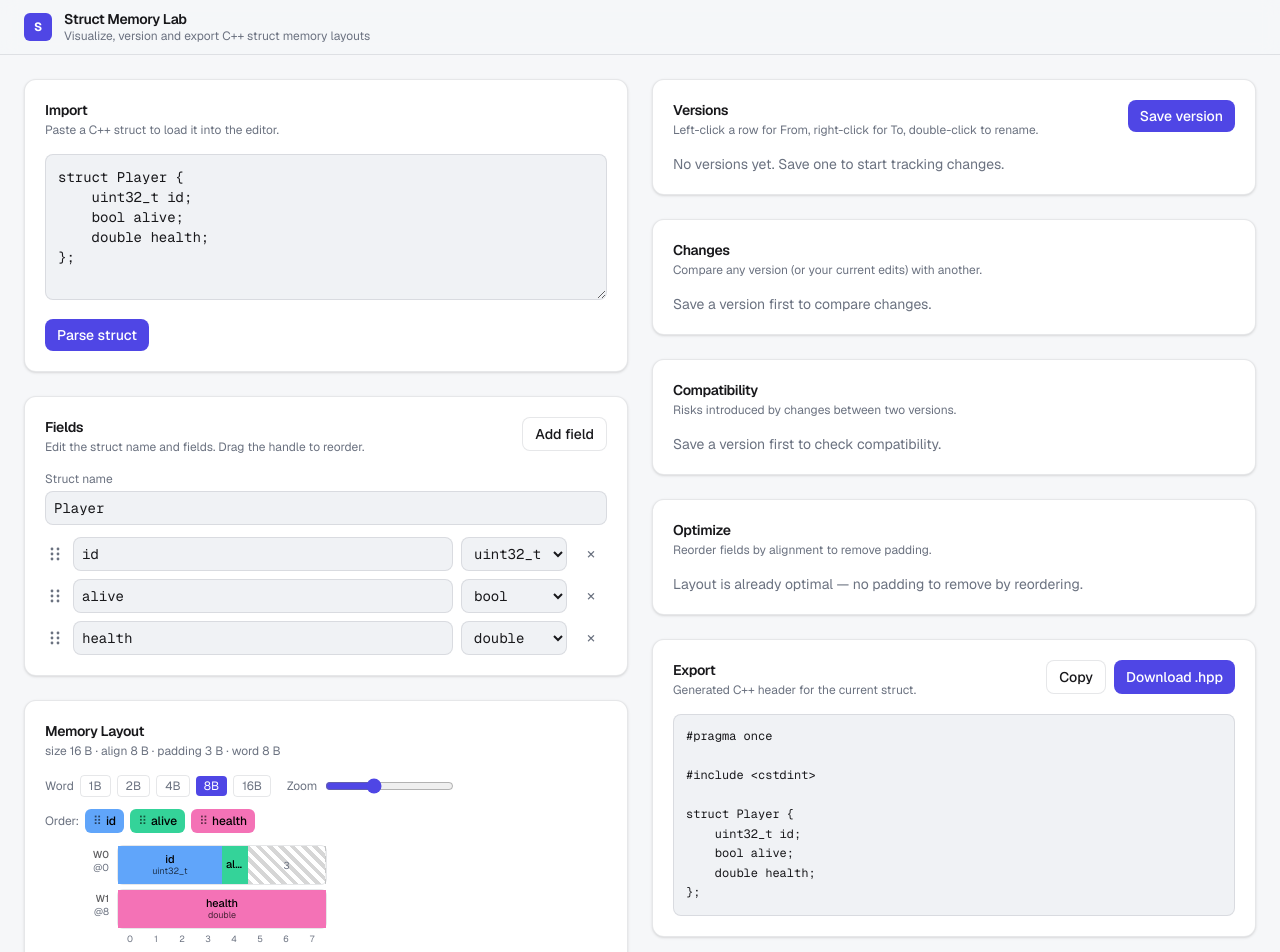
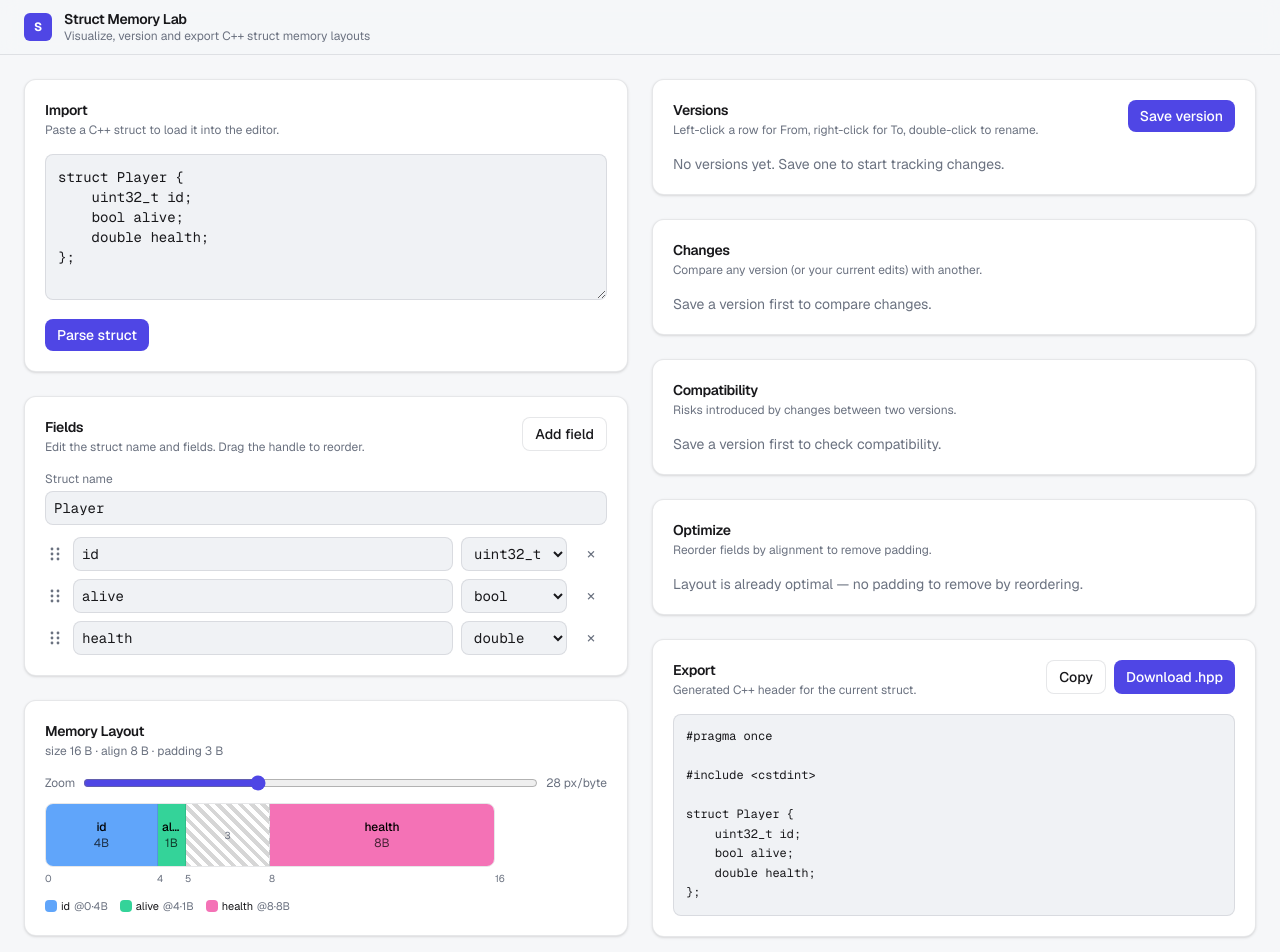
Before and after one commit to kaandemirlek/struct-memory-lab, a Next.js app: page / in a window 1280 px wide. Shown: the top 952 px of the page. Built offline with nearby package versions, Linux system fonts and the light colour scheme.

Commit message:
Revert "feat(visualizer): word-grid bellek haritasi + surukle-sirala"
This reverts commit 61b6aacfb96dce337cd664d85653dc7db6061c38.

```diff
--- a/src/components/LayoutVisualizer.tsx
+++ b/src/components/LayoutVisualizer.tsx
@@ -1,218 +1,120 @@
-// LayoutVisualizer.tsx  ← PERSON A   (the app's signature visual: word-grid)
+// LayoutVisualizer.tsx   (the app's signature visual)
 "use client";
 
-import { useEffect, useState } from "react";
-import {
-  DndContext,
-  closestCenter,
-  PointerSensor,
-  KeyboardSensor,
-  useSensor,
-  useSensors,
-  type DragEndEvent,
-} from "@dnd-kit/core";
-import {
-  SortableContext,
-  horizontalListSortingStrategy,
-  sortableKeyboardCoordinates,
-  useSortable,
-} from "@dnd-kit/sortable";
-import { CSS } from "@dnd-kit/utilities";
+import { useState } from "react";
 import { useStructStore } from "@/store/useStructStore";
 import { computeLayout } from "@/engine/layout";
-import { wrapIntoWords } from "@/engine/words";
-import type { Field } from "@/types";
+import { toSegments } from "@/engine/segments";
 import Panel from "@/components/ui/Panel";
 
-// Stable color palette for fields (chip index == colorIndex in field order).
+// Stable color palette for fields (picked by color index).
 const COLORS = ["#60a5fa", "#34d399", "#f472b6", "#fbbf24", "#a78bfa", "#fb7185"];
-const colorAt = (i: number) => COLORS[i % COLORS.length];
-
-const WORD_SIZES = [1, 2, 4, 8, 16];
-
-// --- Draggable chip: drag to reorder a field (offsets/words reflow live) -----
-function OrderChip({ field, index }: { field: Field; index: number }) {
-  const { attributes, listeners, setNodeRef, transform, transition, isDragging } =
-    useSortable({ id: field.id });
-  const style = {
-    transform: CSS.Transform.toString(transform),
-    transition,
-    opacity: isDragging ? 0.5 : 1,
-    background: colorAt(index),
-  };
-  return (
-    <button
-      ref={setNodeRef}
-      style={style}
-      {...attributes}
-      {...listeners}
-      className="flex shrink-0 cursor-grab touch-none items-center gap-1 rounded-md px-2 py-1 text-xs font-medium text-black active:cursor-grabbing"
-      title={`${field.name} — sürükleyerek sırayı değiştir`}
-    >
-      <span className="opacity-60">⠿</span>
-      {field.name}
-    </button>
-  );
-}
 
 export default function LayoutVisualizer() {
   const model = useStructStore((s) => s.currentModel);
-  const reorderFields = useStructStore((s) => s.reorderFields);
   const layout = computeLayout(model);
+  const segments = toSegments(layout);
 
-  const [wordSize, setWordSize] = useState(8);
-  const [cellPx, setCellPx] = useState(26);
-  const rows = wrapIntoWords(layout, wordSize);
-
-  // dnd-kit sadece mount sonrası (SSR hydration güvenliği).
-  const [mounted, setMounted] = useState(false);
-  useEffect(() => setMounted(true), []);
-
-  const sensors = useSensors(
-    useSensor(PointerSensor, { activationConstraint: { distance: 6 } }),
-    useSensor(KeyboardSensor, { coordinateGetter: sortableKeyboardCoordinates })
-  );
-  const handleDragEnd = (e: DragEndEvent) => {
-    const { active, over } = e;
-    if (!over || active.id === over.id) return;
-    const from = model.fields.findIndex((f) => f.id === active.id);
-    const to = model.fields.findIndex((f) => f.id === over.id);
-    reorderFields(from, to);
-  };
+  // Zoom: pixels per byte. Dragging the slider stretches the blocks.
+  const [pxPerByte, setPxPerByte] = useState(28);
 
   return (
     <Panel
       title="Memory Layout"
-      description={`size ${layout.totalSize} B · align ${layout.alignment} B · padding ${layout.totalPadding} B · word ${wordSize} B`}
+      description={`size ${layout.totalSize} B · align ${layout.alignment} B · padding ${layout.totalPadding} B`}
     >
-      {model.fields.length === 0 ? (
+      {segments.length === 0 ? (
         <p className="text-sm text-muted">Add fields to see the memory layout.</p>
       ) : (
         <>
-          {/* Controls: word size + cell zoom */}
-          <div className="mb-3 flex flex-wrap items-center gap-x-4 gap-y-2">
-            <div className="flex items-center gap-1.5">
-              <span className="text-xs text-muted">Word</span>
-              {WORD_SIZES.map((w) => (
-                <button
-                  key={w}
-                  onClick={() => setWordSize(w)}
-                  className={`rounded px-2 py-0.5 text-xs ${
-                    w === wordSize
-                      ? "bg-accent text-white"
-                      : "border border-border text-muted hover:text-foreground"
-                  }`}
+          <div className="mb-3 flex items-center gap-2">
+            <label className="text-xs text-muted" htmlFor="zoom">
+              Zoom
+            </label>
+            <input
+              id="zoom"
+              type="range"
+              min={6}
+              max={64}
+              step={1}
+              value={pxPerByte}
+              onChange={(e) => setPxPerByte(Number(e.target.value))}
+              className="flex-1 accent-accent"
+            />
+            <span className="text-xs tabular-nums text-muted">{pxPerByte} px/byte</span>
+          </div>
+
+          {/* Band + ruler: horizontally scrollable; widths are byte × zoom. */}
+          <div className="overflow-x-auto">
+            <div className="flex h-16 w-max overflow-hidden rounded-lg border border-border">
+              {segments.map((s, i) =>
+                s.kind === "field" ? (
+                  <div
+                    key={i}
+                    style={{
+                      width: s.size * pxPerByte,
+                      background: COLORS[s.colorIndex! % COLORS.length],
+                    }}
+                    className="flex shrink-0 flex-col items-center justify-center overflow-hidden border-r border-black/10 text-xs text-black last:border-r-0"
+                    title={`${s.name}: ${s.typeName ?? s.type} — offset ${s.offset}, ${s.size} bytes`}
+                  >
+                    <span className="max-w-full truncate px-1 font-medium">{s.name}</span>
+                    {/* nested için struct adı (Vec3), primitive için boyut */}
+                    <span className="max-w-full truncate px-1 opacity-70">
+                      {s.type === "struct" ? s.typeName : `${s.size}B`}
+                    </span>
+                  </div>
+                ) : (
+                  <div
+                    key={i}
+                    style={{
+                      width: s.size * pxPerByte,
+                      backgroundImage:
+                        "repeating-linear-gradient(45deg, rgba(120,120,120,.30) 0 4px, transparent 4px 8px)",
+                    }}
+                    className="flex shrink-0 items-center justify-center border-r border-border text-[10px] text-muted last:border-r-0"
+                    title={`padding: ${s.size} wasted bytes`}
+                  >
+                    {s.size}
+                  </div>
+                )
+              )}
+            </div>
+
+            {/* Offset ruler: each segment's starting byte (same widths). */}
+            <div className="mt-1 flex w-max">
+              {segments.map((s, i) => (
+                <div
+                  key={i}
+                  style={{ width: s.size * pxPerByte }}
+                  className="shrink-0 text-[10px] text-muted"
                 >
-                  {w}B
-                </button>
+                  {s.offset}
+                </div>
               ))}
-            </div>
-            <div className="flex items-center gap-2">
-              <span className="text-xs text-muted">Zoom</span>
-              <input
-                type="range"
-                min={16}
-                max={44}
-                value={cellPx}
-                onChange={(e) => setCellPx(Number(e.target.value))}
-                className="accent-accent"
-              />
+              <span className="pl-0.5 text-[10px] text-muted">{layout.totalSize}</span>
             </div>
           </div>
 
-          {/* Order strip: drag chips to reorder (watch fields jump across words). */}
-          {mounted ? (
-            <DndContext sensors={sensors} collisionDetection={closestCenter} onDragEnd={handleDragEnd}>
-              <SortableContext
-                items={model.fields.map((f) => f.id)}
-                strategy={horizontalListSortingStrategy}
-              >
-                <div className="mb-3 flex flex-wrap items-center gap-1.5">
-                  <span className="text-xs text-muted">Order:</span>
-                  {model.fields.map((f, i) => (
-                    <OrderChip key={f.id} field={f} index={i} />
-                  ))}
-                </div>
-              </SortableContext>
-            </DndContext>
-          ) : (
-            <div className="mb-3 h-7" />
-          )}
-
-          {/* Word grid: one row per W-byte word; fields span columns, padding hatched. */}
-          <div className="space-y-1 overflow-x-auto">
-            {rows.map((row) => (
-              <div key={row.index} className="flex items-stretch gap-2">
-                <div className="w-16 shrink-0 pt-1 text-right text-[10px] leading-tight text-muted">
-                  <div className="font-medium text-foreground/70">W{row.index}</div>
-                  <div>@{row.startByte}</div>
-                </div>
-                <div
-                  className="grid rounded-md border border-border"
-                  style={{
-                    gridTemplateColumns: `repeat(${wordSize}, ${cellPx}px)`,
-                    height: cellPx + 14,
-                  }}
-                >
-                  {row.cells.map((cell, ci) => {
-                    const col = cell.startByte - row.startByte + 1;
-                    const common = {
-                      gridColumn: `${col} / span ${cell.span}`,
-                    } as const;
-                    if (cell.kind === "padding") {
-                      return (
-                        <div
-                          key={ci}
-                          style={{
-                            ...common,
-                            backgroundImage:
-                              "repeating-linear-gradient(45deg, rgba(120,120,120,.3) 0 4px, transparent 4px 8px)",
-                          }}
-                          className="flex items-center justify-center border-r border-border/60 text-[10px] text-muted"
-                          title={`padding: ${cell.span} wasted bytes @${cell.startByte}`}
-                        >
-                          {cell.span > 1 ? cell.span : ""}
-                        </div>
-                      );
-                    }
-                    return (
-                      <div
-                        key={ci}
-                        style={{ ...common, background: colorAt(cell.colorIndex ?? 0) }}
-                        className="flex flex-col items-center justify-center overflow-hidden px-1 text-black"
-                        title={`${cell.name}: ${cell.typeName} @${cell.startByte} (+${cell.span}B in W${row.index})`}
-                      >
-                        {cell.isStart && (
-                          <span className="max-w-full truncate text-[11px] font-medium leading-tight">
-                            {cell.name}
-                          </span>
-                        )}
-                        {cell.isStart && cell.span > 1 && (
-                          <span className="max-w-full truncate text-[9px] leading-tight opacity-70">
-                            {cell.typeName}
-                          </span>
-                        )}
-                      </div>
-                    );
-                  })}
-                </div>
-              </div>
-            ))}
-          </div>
-
-          {/* Byte ruler inside a word (0..wordSize-1) */}
-          <div className="mt-1 flex gap-2">
-            <div className="w-16 shrink-0" />
-            <div
-              className="grid"
-              style={{ gridTemplateColumns: `repeat(${wordSize}, ${cellPx}px)` }}
-            >
-              {Array.from({ length: wordSize }, (_, b) => (
-                <div key={b} className="text-center text-[9px] text-muted">
-                  {b}
-                </div>
+          {/* Legend */}
+          <div className="mt-3 flex flex-wrap gap-x-3 gap-y-1">
+            {segments
+              .filter((s) => s.kind === "field")
+              .map((s, i) => (
+                <span key={i} className="flex items-center gap-1 text-[11px]">
+                  <span
+                    className="inline-block h-3 w-3 rounded-sm"
+                    style={{ background: COLORS[s.colorIndex! % COLORS.length] }}
+                  />
+                  {s.name}
+                  {s.type === "struct" && (
+                    <span className="text-muted">:{s.typeName}</span>
+                  )}
+                  <span className="text-muted">
+                    @{s.offset}·{s.size}B
+                  </span>
+                </span>
               ))}
-            </div>
           </div>
         </>
       )}
--- a/src/engine/segments.ts
+++ b/src/engine/segments.ts
@@ -14,7 +14,6 @@ export interface LayoutSegment {
   kind: "field" | "padding";
   offset: number; // banttaki başlangıç byte'ı
   size: number; // kaç byte
-  fieldId?: string; // sadece field için (grid hücrelerini alanlara/sürüklemeye bağlar)
   name?: string; // sadece field için
   type?: FieldType; // sadece field için ("struct" olabilir)
   typeName?: string; // gösterim etiketi ("uint32_t" / "Vec3") — sadece field için
@@ -38,7 +37,6 @@ export function toSegments(layout: LayoutResult): LayoutSegment[] {
       kind: "field",
       offset: f.offset,
       size: f.size,
-      fieldId: f.fieldId,
       name: f.name,
       type: f.type,
       typeName: f.typeName,
--- a/src/engine/words.ts
+++ /dev/null
@@ -1,66 +0,0 @@
-// ============================================================================
-// words.ts  ← PERSON A   (word-grid görünümünün saf, test edilebilir çekirdeği)
-// ============================================================================
-// LayoutResult'ı, her satırı W byte'lık bir "word" olan bir ızgaraya sarar.
-// Bir alan word sınırını aşıyorsa (örn. word=4 iken double=8), her word için
-// ayrı bir parça (run) üretiriz; böylece alanın word'leri nasıl kapladığı
-// (ve sınırı nasıl aştığı) gözle görülür — eğitici olan tam da budur.
-//
-// "Türet-sonra-çiz": bu fonksiyon test edilir, bileşen sadece çizer.
-// ============================================================================
-
-import type { LayoutResult } from "@/types";
-import { toSegments } from "@/engine/segments";
-
-export interface WordCell {
-  kind: "field" | "padding";
-  startByte: number; // mutlak başlangıç byte'ı
-  span: number; // bu word içinde kaç byte
-  /** Bu parça, alanın İLK byte'ını içeriyor mu? (ismi yalnızca burada gösteririz) */
-  isStart: boolean;
-  fieldId?: string;
-  name?: string;
-  typeName?: string;
-  colorIndex?: number;
-}
-
-export interface WordRow {
-  index: number; // word numarası (0, 1, 2, ...)
-  startByte: number; // word'ün başlangıç offset'i (index * wordSize)
-  cells: WordCell[];
-}
-
-export function wrapIntoWords(layout: LayoutResult, wordSize: number): WordRow[] {
-  const w = Math.max(1, Math.floor(wordSize));
-  const total = layout.totalSize;
-  const wordCount = Math.max(1, Math.ceil(total / w));
-
-  const rows: WordRow[] = Array.from({ length: wordCount }, (_, i) => ({
-    index: i,
-    startByte: i * w,
-    cells: [],
-  }));
-
-  for (const s of toSegments(layout)) {
-    let b = s.offset;
-    const end = s.offset + s.size;
-    while (b < end) {
-      const wordIndex = Math.floor(b / w);
-      const wordEnd = (wordIndex + 1) * w;
-      const runEnd = Math.min(end, wordEnd); // bu word içinde kaldığımız kadar
-      rows[wordIndex].cells.push({
-        kind: s.kind,
-        startByte: b,
-        span: runEnd - b,
-        isStart: b === s.offset, // alanın ilk parçası mı?
-        fieldId: s.fieldId,
-        name: s.name,
-        typeName: s.typeName,
-        colorIndex: s.colorIndex,
-      });
-      b = runEnd;
-    }
-  }
-
-  return rows;
-}
```
Also changed, not shown: src/components/FieldEditor.tsx (+0 -11 lines), 1 other file (tests, documents, lock files or other folders).
